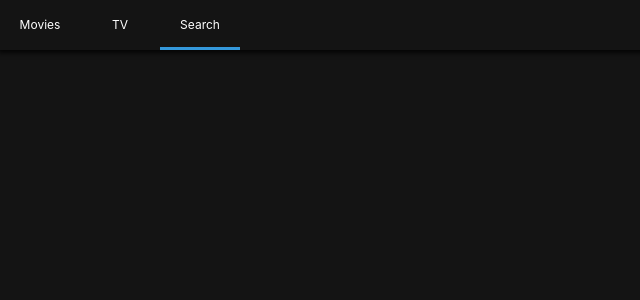
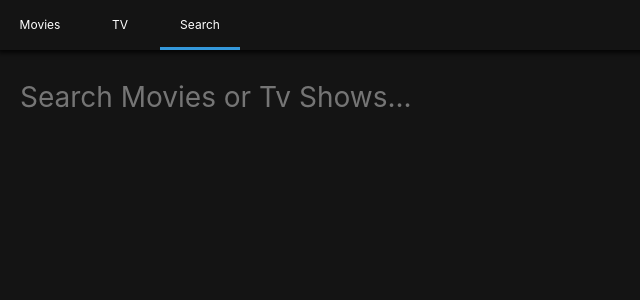
Before and after one commit to depaekloper/nomflix, a React (Create React App) app: page /search in a window 1280 px wide. Shown: the top 300 px of the page, without its empty margins (0-640 px from the left). Built offline with nearby package versions, Linux system fonts and the light colour scheme.

Commit message:
#6.3 SearchPresenter Component

```diff
--- a/src/Routes/Home/HomePresenter.js
+++ b/src/Routes/Home/HomePresenter.js
@@ -5,7 +5,7 @@
 import Loader from "Components/Loader";
 
 const Container = styled.div`
-    padding: 0px 10px;
+    padding: 0px 20px;
 `;
 
 const HomePresenter = ({nowPlaying, popular, upcoming, error, loading}) => loading ? <Loader /> :
--- a/src/Routes/Search/SearchContainer.js
+++ b/src/Routes/Search/SearchContainer.js
@@ -11,11 +11,19 @@
         loading: false
     }
 
-    handleSubmit = () => {
+    handleSubmit = (event) => {
+        event.preventDefault();
         const { searchTerm } = this.state;
         if(searchTerm !== ""){
             this.searchByTerm();
         }
+    }
+
+    updateTerm = (event) => {
+        const { target: { value } } = event;
+        this.setState({
+            searchTerm: value
+        })
     }
 
     searchByTerm = async() => {
@@ -45,6 +53,7 @@
                 error={error}
                 loading={loading}
                 handleSubmit={this.handleSubmit}
+                updateTerm={this.updateTerm}
             />
         );
     }
--- a/src/Routes/Search/SearchPresenter.js
+++ b/src/Routes/Search/SearchPresenter.js
@@ -1,16 +1,43 @@
 import React from "react";
 import PropTypes from "prop-types";
 import styled from "styled-components";
+import Loader from "Components/Loader";
+import Section from "Components/Section";
 
-const SearchPresenter = (movieResults, tvResults, searchTerm, error, loading, handleSubmit) => null;
+const Contailner = styled.div`
+    padding: 0px 20px;
+`;
+
+const Form = styled.form`
+    margin-bottom: 50px;
+    width: 100%;
+`;
+
+const Input = styled.input`
+    all: unset;
+    font-size: 28px;
+    width: 100%;
+`;
+
+const SearchPresenter = ({movieResults, tvResults, searchTerm, error, loading, handleSubmit, updateTerm}) => (
+<Contailner>
+    <Form onSubmit={handleSubmit}>
+        <Input placeholder="Search Movies or Tv Shows..." value={searchTerm} onChange={updateTerm} />
+    </Form>
+    {loading ? <Loader /> : <>
+        {movieResults && movieResults.length > 0 && <Section title="Movie Results">{movieResults.map(movie => <span key={movie.id}>{movie.title}</span>)}</Section>}
+        {tvResults && tvResults.length > 0 && <Section title="TV Show Results">{tvResults.map(show => <span key={show.id}>{show.name}</span>)}</Section>}
+    </>}
+</Contailner>);
 
 SearchPresenter.protoTypes = {
-    movieResults: PropTypes.array,
+    tvResults: PropTypes.array,
     tvResults: PropTypes.array,
     error: PropTypes.string,
     loading: PropTypes.bool.isRequired,
     searchTerm: PropTypes.string,
-    handleSubmit: PropTypes.func.isRequired
+    handleSubmit: PropTypes.func.isRequired,
+    updateTerm: PropTypes.func.isRequired
 };
 
 export default SearchPresenter;
--- a/src/Routes/TV/TVPresenter.js
+++ b/src/Routes/TV/TVPresenter.js
@@ -5,14 +5,14 @@
 import Loader from "Components/Loader";
 
 const Container = styled.div`
-    padding: 0px 10px;
+    padding: 0px 20px;
 `;
 
 const TVPresenter = ({topRated, popular, airingToday, error, loading}) => loading ? <Loader /> :
     <Container>
-        {topRated && topRated.length > 0 && <Section title="Top Rated Shows">{topRated.map(show => show.name)}</Section>}
-        {popular && popular.length > 0 && <Section title="Popular Shows">{popular.map(show => show.name)}</Section>}
-        {airingToday && airingToday.length > 0 && <Section title="Airing Today Shows">{airingToday.map(show => show.name)}</Section>}
+        {topRated && topRated.length > 0 && <Section title="Top Rated Shows">{topRated.map(show => <span key={show.id}>{show.name}</span>)}</Section>}
+        {popular && popular.length > 0 && <Section title="Popular Shows">{popular.map(show => <span key={show.id}>{show.name}</span>)}</Section>}
+        {airingToday && airingToday.length > 0 && <Section title="Airing Today Shows">{airingToday.map(show => <span key={show.id}>{show.name}</span>)}</Section>}
     </Container>;
 
 TVPresenter.protoTypes = {
```
